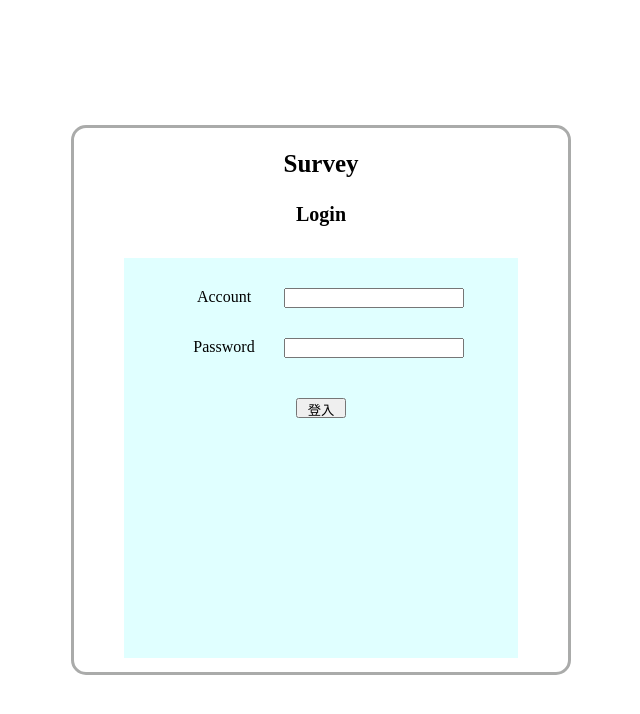
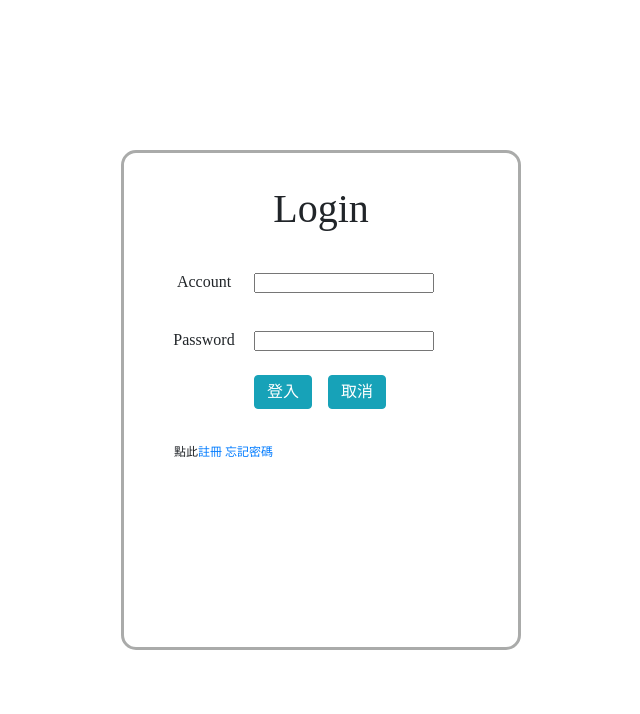
Before and after one commit to SO-BAD/Survey, a PHP site: page /login.php in a window 1280 px wide. Shown: the top 714 px of the page, without its empty margins (319-959 px from the left). Run offline with PHP 8.4, Linux system fonts and the light colour scheme.

Commit message:
增加登入、寫入及填寫時判斷問卷截止時間，修改登入畫面

```diff
--- a/api/insert_surveylog.php
+++ b/api/insert_surveylog.php
@@ -2,6 +2,10 @@
     session_start();
     header("Cache-Control:private");
     include_once "db.php";
+    include_once "islate.php";
+
+
+
     $sql ="SELECT `id` FROM `surveylog` WHERE `u_id` ='{$_SESSION['account']['id']}'AND `s_id`= '{$_POST['id']}'";
     $ck_res = $pdo->query($sql)->fetchColumn();
     if($ck_res>0){
--- a/include/status.php
+++ b/include/status.php
@@ -4,7 +4,6 @@ if (isset($_SESSION['account'])) {
     echo $_SESSION['account']['name'];
     echo "<a href='./api/logout.php'><button class='btn btn-primary'>登出</button></a>";
 } else {
-    echo "<a href='login.php'><button class='btn btn-primary'>登入</button></a>";
-    echo "<a href='insert.php'><button class='btn btn-primary'>註冊</button></a>";
+    echo "<a href='./login.php'><button class='btn btn-primary'>登入</button></a>";
 }
 ?>
--- a/login.php
+++ b/login.php
@@ -1,4 +1,4 @@
-<?php session_start()?>
+<?php session_start() ?>
 <!DOCTYPE html>
 <html lang="en">
 
@@ -18,9 +18,8 @@
 
         .section {
             margin: auto;
-            width: 500px;
-            height: 550px;
-            padding: 10px 50px;
+            width: 400px;
+            height: 500px;
             border: 3px solid #aaabaa;
             border-radius: 15px;
             display: flex;
@@ -28,24 +27,19 @@
         }
 
         .top {
-            flex-basis: 100px;
-            margin-bottom: 10px;
+            flex-basis: 60px;
+            margin-top: 30px;
             display: flex;
-            flex-direction: column;
             align-items: center;
-            justify-content: space-around;
-            text-align: center;
+            justify-content: center;
         }
 
         .input_box {
-            flex-basis: 400px;
-            height: 300px;
-            margin-top: 10px;
-            padding: 0px 50px;
+            flex-basis: 200px;
+            padding: 0px 30px;
             display: flex;
             flex-wrap: wrap;
             align-content: flex-start;
-            background-color: lightcyan;
         }
 
         .input_box * {
@@ -56,86 +50,85 @@
             width: 100px;
             height: 20px;
             text-align: center;
+            line-height: 18px;
         }
 
         .input_box input {
             width: 180px;
             height: 20px;
-            margin-left: 10px;
-
         }
 
-        .error {
-            width: 260px;
-            height: 20px;
-            margin-top: 0px;
-            padding-left: 30px;
-            text-align: center;
+        .empty {
+            opacity: 0;
             color: red;
+            font-size: 20px;
+            margin-left: 10px;
         }
-
-        #submit {
-            width: 50px;
-            height: 20px;
-            margin: auto;
-            margin-top: 20px;
+        .reg_box{
+            font-size: 12px;
+            margin-left: 50px;
+        }
+        .reg_box a{
+            text-decoration: none;
         }
     </style>
     <script>
         function section_mt() {
             let h = window.innerHeight;
-            document.getElementsByClassName('section')[0].style.marginTop = (h > 600) ? ((h - 550) / 2 + "px") : "0";
+            document.getElementsByClassName('section')[0].style.marginTop = (h > 500) ? ((h - 500) / 2 + "px") : "0";
         }
 
         function input_ck() {
-            let acc = ['account', 'password'];
-            let alert = "請輸入";
-            let count= 0;
-            for (let i = 0; i < 2; i++) {
-                if (document.getElementById(acc[i]).value == "") {
-                    if (count != 0) alert = alert + "、";
-                    count++;
-                    alert = alert + acc[i];
+            let ct = 0;
+            let input = document.getElementsByTagName("input");
+            let empty = document.getElementsByClassName("empty");
+            for (let i = 0; i < input.length; i++) {
+                if (input[i].value == "") {
+                    empty[i].style.opacity = 1;
+                } else {
+                    empty[i].style.opacity = 0;
+                    ct++;
                 }
             }
-            if(count == 0){
-                document.getElementsByClassName("error")[0].innerText = "";
-                acc_ck();
-            }else{
-                document.getElementsByClassName("error")[0].innerText = alert;
-            }
+            if (ct == 2) acc_ck();
         }
-        function acc_ck(){
+
+        function acc_ck() {
             let account = document.getElementById("account").value;
             let password = document.getElementById("password").value;
-            $.post("./api/login_ck.php",
-            {
-                account:account,
-                password:password
-            },
-                function(res){
-                    if(res ==1){
-                        window.location.href='./index.php';
-                    }else{
+            $.post("./api/login_ck.php", {
+                    account: account,
+                    password: password
+                },
+                function(res) {
+                    if (res == 1) {
+                        window.location.href = './index.php';
+                    } else {
                         alert("帳號或密碼錯誤，請重新輸入");
                     }
                 }
             );
         }
     </script>
+    <link rel="stylesheet" href="https://cdn.jsdelivr.net/npm/bootstrap@4.6.1/dist/css/bootstrap.min.css" integrity="sha384-zCbKRCUGaJDkqS1kPbPd7TveP5iyJE0EjAuZQTgFLD2ylzuqKfdKlfG/eSrtxUkn" crossorigin="anonymous">
+    <link rel="stylesheet" href="https://cdnjs.cloudflare.com/ajax/libs/font-awesome/6.0.0-beta3/css/all.min.css">
 </head>
 
 <body onload="section_mt()" onresize="section_mt()">
     <section class="section">
         <header class="top">
-            <b style="font-size:25px;">Survey</b>
-            <b style="font-size:20px;">Login</b>
+            <h1>Login</h1>
         </header>
         <div class="input_box">
             <label for="account">Account</label><input type="text" name="account" id="account">
+            <i class='fas fa-exclamation-triangle empty'></i>
             <label for="password">Password</label><input type="password" name="password" id="password">
-            <span class="error"></span>
-            <input type="button" name="" id="submit" value="登入" onclick="input_ck()">
+            <i class='fas fa-exclamation-triangle empty'></i>
+            <button class="btn btn-info mt-3 py-1" style="margin-left:100px;" onclick="input_ck()">登入</button>
+            <a href="./index.php" class="btn btn-info mt-3 ml-3 py-1">取消</a>
+        </div>
+        <div class ="reg_box">
+            點此<a href="./insert.php">註冊</a> <a href="#">忘記密碼</a>
         </div>
     </section>
 </body>
```
Also changed, not shown: api/isempty.php (added, +11 -0 lines), api/islate.php (added, +25 -0 lines), api/login_ck.php (+18 -3 lines), css/home.css (+5 -3 lines), include/edit_survey.php (added, +14 -0 lines), include/res_survey.php (+5 -5 lines), include/show_survey.php (+12 -7 lines), include/write_survey.php (+19 -13 lines), index.php (+4 -5 lines), insert.php (+6 -6 lines).
